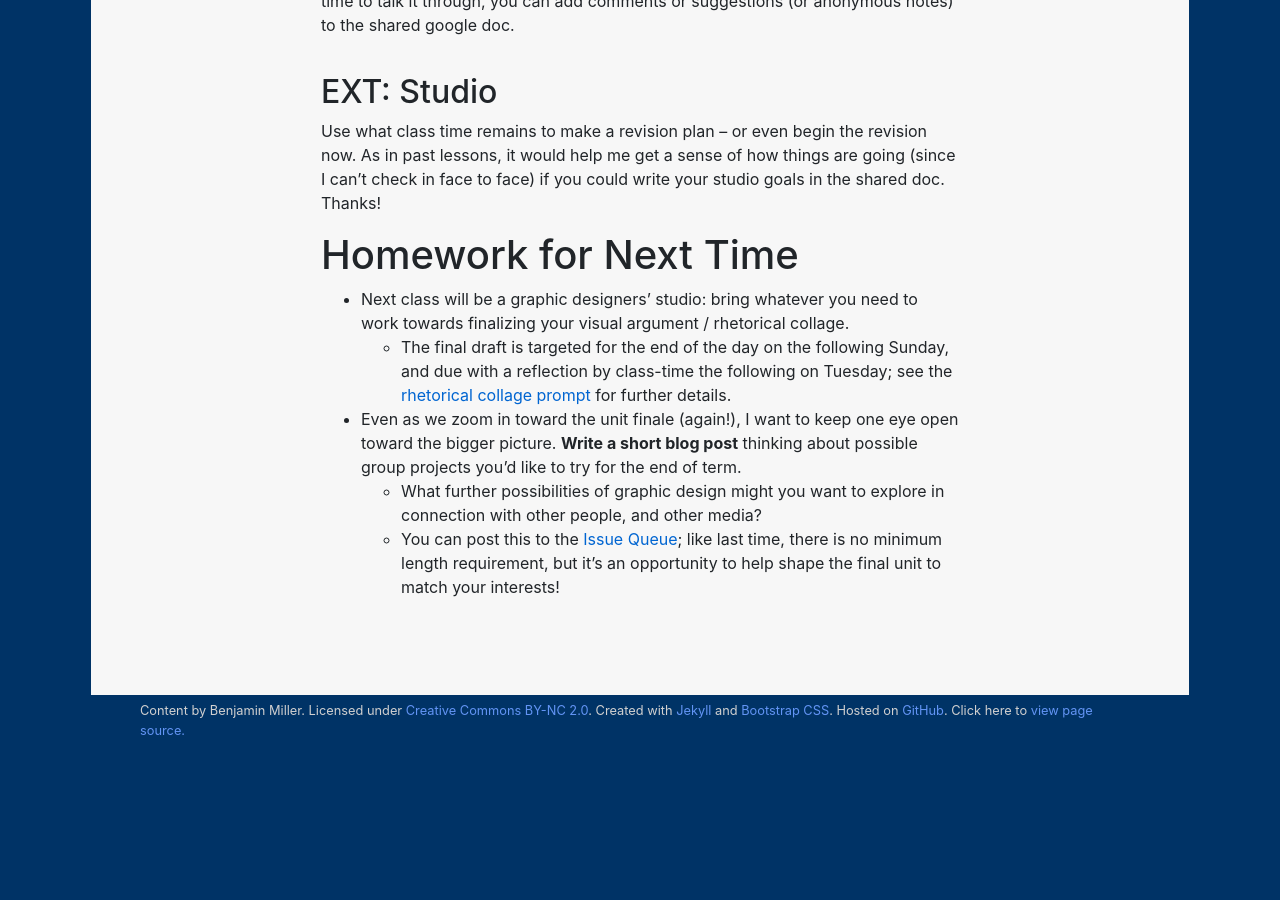
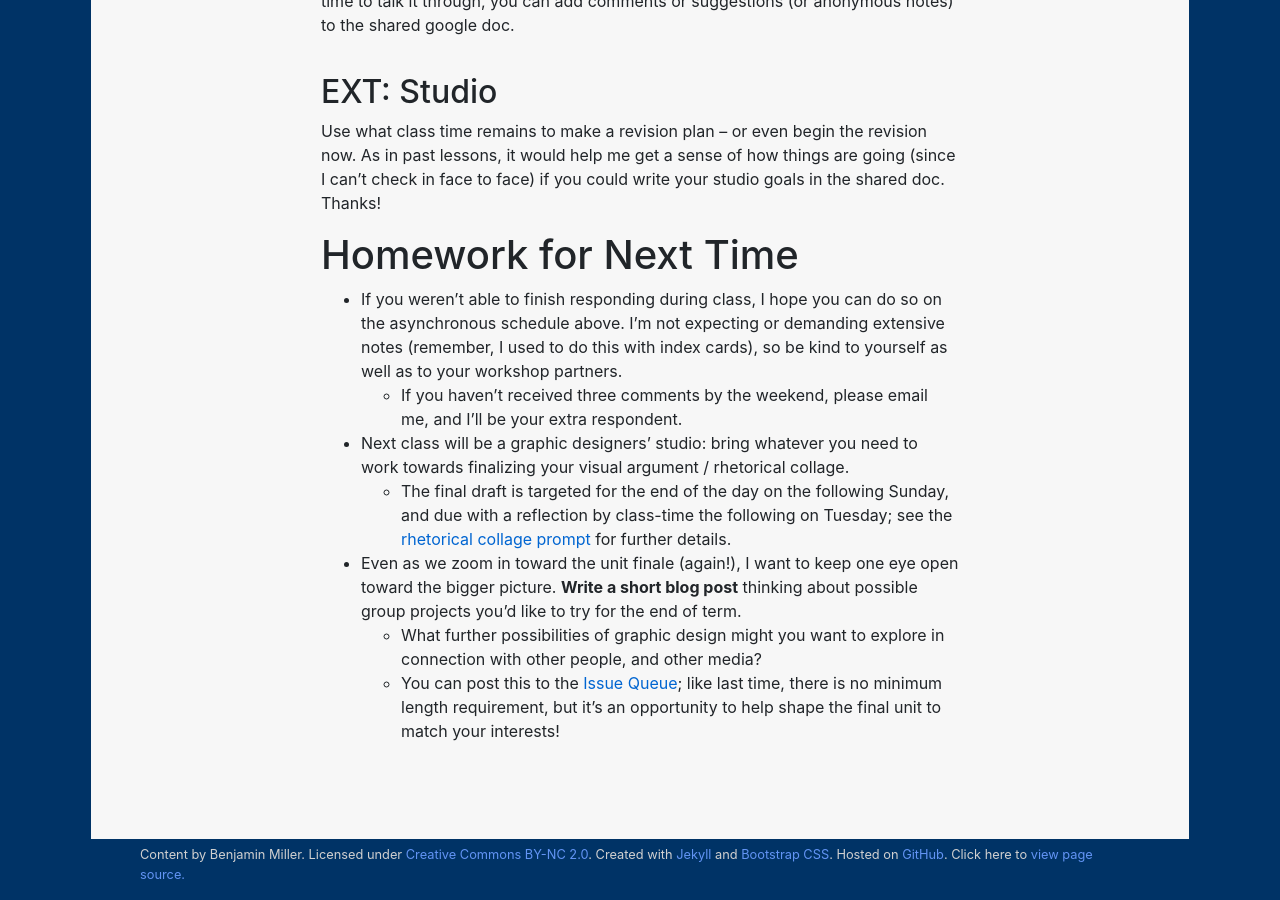
Before and after one commit to benmiller314/cdm2021spring, a Jekyll site: the page built from plans/lesson-13.md, in a window 1280 px wide and 900 px high, scrolled down 5419 px. Built offline with Jekyll 4.4.1, drawn with Linux system fonts in a browser that asks for light colours; our own code applies the rules of GitHub Pages for plain Markdown files; before the commit the page ends 6175 px from its top, so only the background shows below that.

Commit message:
add note for unfinished workshop

```diff
--- a/plans/lesson-13.md
+++ b/plans/lesson-13.md
@@ -164,6 +164,8 @@
 
 # Homework for Next Time
 
+* If you weren't able to finish responding during class, I hope you can do so on the asynchronous schedule above. I'm not expecting or demanding extensive notes (remember, I used to do this with index cards), so be kind to yourself as well as to your workshop partners.
+  - If you haven't received three comments by the weekend, please email me, and I'll be your extra respondent.
 * Next class will be a graphic designers' studio: bring whatever you need to work towards finalizing your visual argument / rhetorical collage.
   - The final draft is targeted for the end of the day on the following Sunday, and due with a reflection by class-time the following on Tuesday; see the [rhetorical collage prompt](https://github.com/benmiller314/visual-argument-2021spring#deadlines-and-products) for further details.
 * Even as we zoom in toward the unit finale (again!), I want to keep one eye open toward the bigger picture. **Write a short blog post** thinking about possible group projects you'd like to try for the end of term.
```
